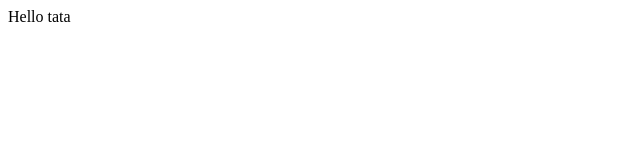
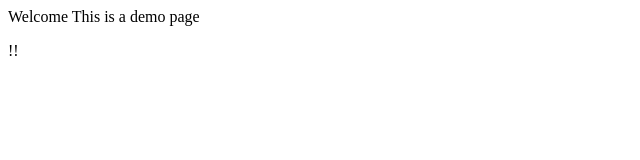
Before and after one commit to PoojaKanagaraj06/trial-pro, a plain HTML site: page index.html in a window 1280 px wide. Shown: the whole page, without its empty margins (0-640 px from the left). Drawn offline with Linux system fonts and the light colour scheme.

Commit message:
my commit

```diff
--- a/index.html
+++ b/index.html
@@ -1,3 +1,4 @@
 <html>
-Hello tata
+<head>Welcome</head>
+<body>This is a demo page<p>!!</p></body>
 </html>
```
